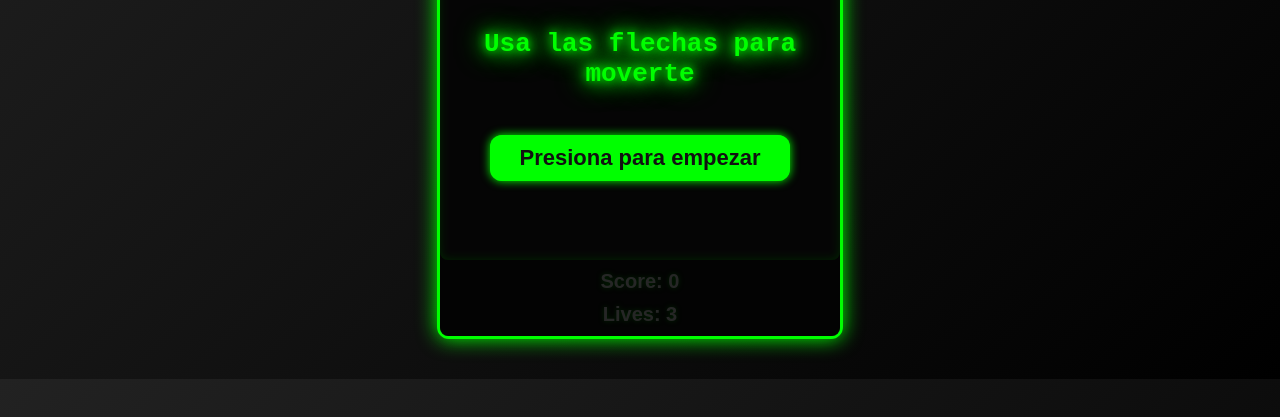
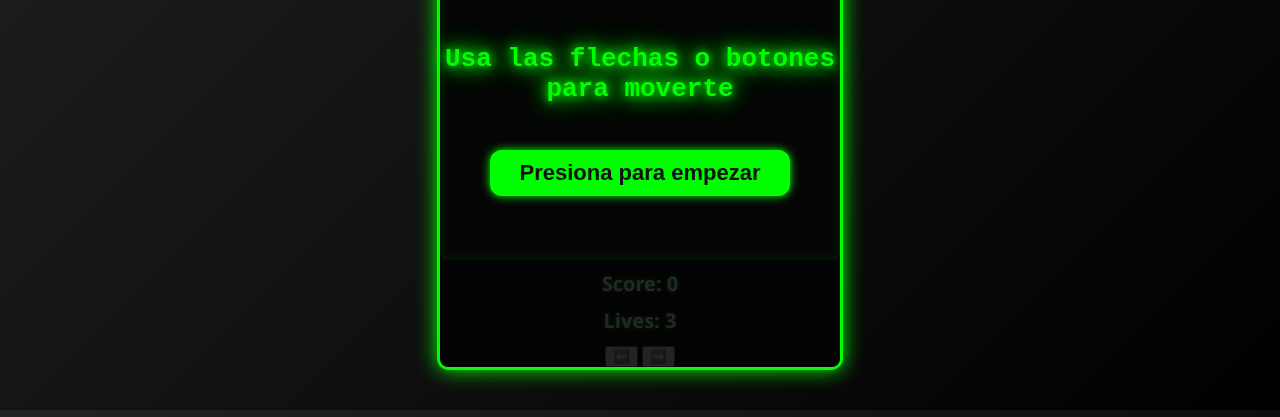
Before and after one commit to Londonnel/Juego-2, a plain HTML site: page index.html in a window 1280 px wide. Shown: the part 383-800 px from the top of the page. Drawn offline with Linux system fonts and the light colour scheme.

Commit message:
Update index.html

```diff
--- a/index.html
+++ b/index.html
@@ -4,19 +4,6 @@
   <meta charset="UTF-8">
   <title>Esquiva el Tráfico</title>
   <link rel="stylesheet" href="style.css">
-  <style>
-    body {
-      text-align: center;
-      font-family: Arial, sans-serif;
-      background-color: #111;
-      color: white;
-    }
-
-    #score, #lives {
-      font-size: 20px;
-      margin: 10px;
-    }
-  </style>
 </head>
 <body>
   <div id="gameContainer">
@@ -27,7 +14,7 @@
     <!-- Pantalla de inicio -->
     <div id="startScreen" class="overlayScreen">
       <h1>Esquiva el Tráfico</h1>
-  <p>Usa las flechas para moverte</p>
+      <p>Usa las flechas o botones para moverte</p>
       <button id="startBtn">Presiona para empezar</button>
     </div>
 
@@ -35,14 +22,19 @@
     <div id="gameOverScreen" class="overlayScreen" style="display:none;">
       <h1>¡Game Over!</h1>
       <p id="finalScore"></p>
-  <div id="highScores" style="margin-top: 20px; text-align: left; width: 80%; max-width: 300px; margin-left: auto; margin-right: auto;"></div>
+      <div id="highScores"></div>
       <button id="restartBtn">Reiniciar Juego</button>
       <button id="backToStartBtn">Volver al Inicio</button>
     </div>
 
-  <!-- Sonido de colisión -->
+    <!-- Controles táctiles -->
+    <div id="touchControls">
+      <button id="leftBtn">⬅️</button>
+      <button id="rightBtn">➡️</button>
+    </div>
+  </div>
+
   <audio id="crashSound" src="sounds/crash.mp3" preload="auto"></audio>
-
   <script src="game.js"></script>
 </body>
 </html>
```
Lines whose indentation alone changed are shown as unchanged.
